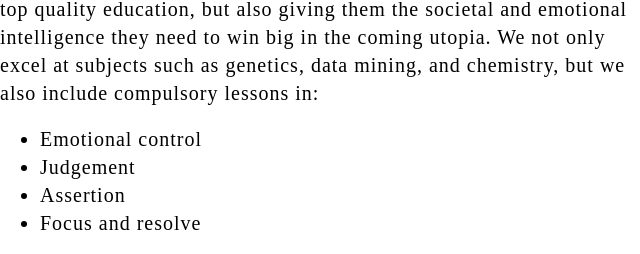
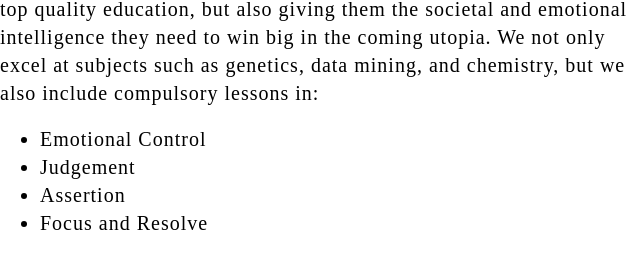
Before and after one commit to tahsinAmin/5.1-typesetting-a-homepage-start, a plain HTML site: page index.html in a window 1280 px wide. Shown: the part 603-857 px from the top of the page, 0-640 px from the left. Drawn offline with Linux system fonts and the light colour scheme; files whose address does not match are found by name.

```diff
--- a/index.html
+++ b/index.html
@@ -23,10 +23,10 @@
       <p>At St. Huxley's, we pride ourselves in not only giving our students a top quality education, but also giving them the societal and emotional intelligence they need to win big in the coming utopia. We not only excel at subjects such as genetics, data mining, and chemistry, but we also include compulsory lessons in:</p>
 
       <ul>
-        <li>Emotional control</li>
+        <li>Emotional Control</li>
         <li>Judgement</li>
         <li>Assertion</li>
-        <li>Focus and resolve</li>
+        <li>Focus and Resolve</li>
       </ul>
 
       <p>If you are interested, then you next steps will likely be to:</p>
--- a/style.css
+++ b/style.css
@@ -123,7 +123,7 @@ ul{
 }
 
 nav ul{
-  list-style-type: none;
+  list-style-type:none;
 }
 
 nav a:link{
```
